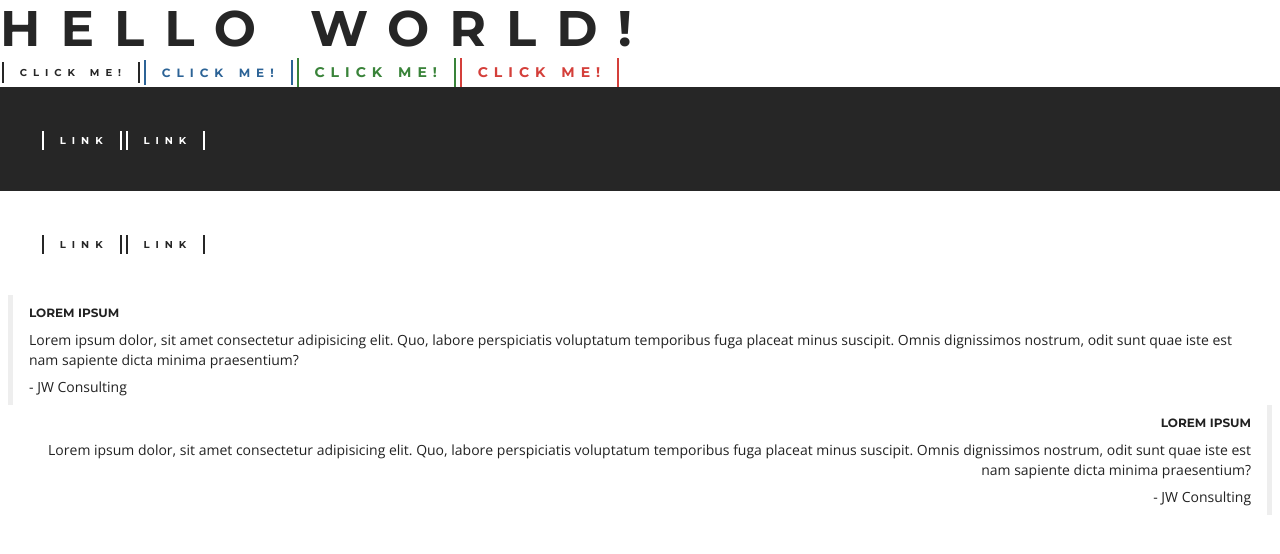
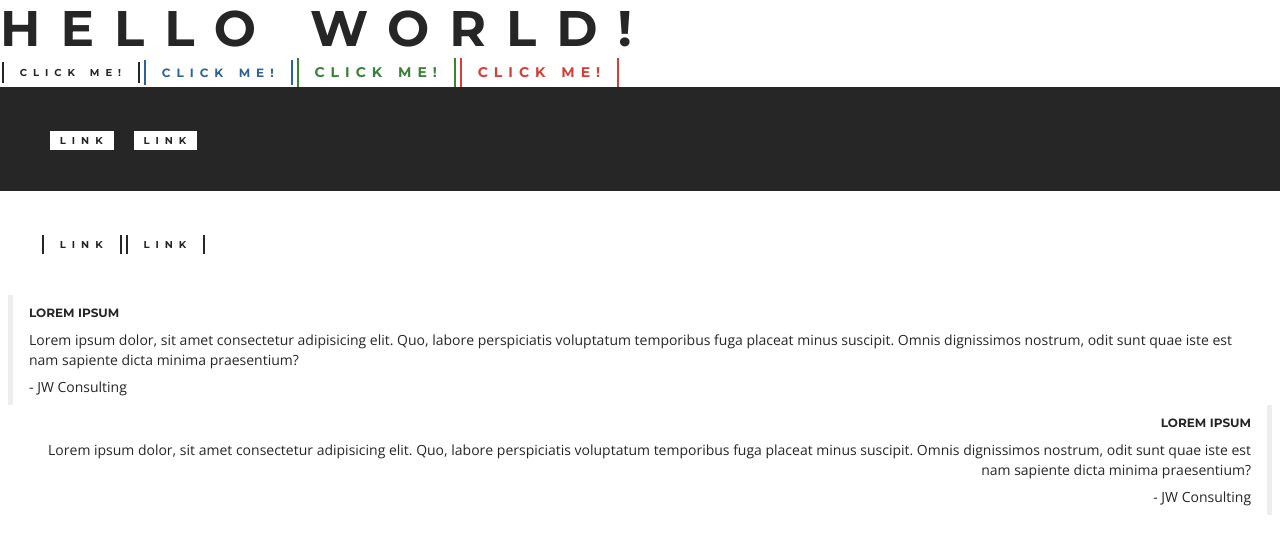
Before and after one commit to jwc-projects/Portfolio, a React (Vite) app: page / in a window 1280 px wide. Shown: the top 554 px of the page. Built offline with nearby package versions, Linux system fonts and the light colour scheme.

Commit message:
Update inverted bool naming convention. Add contrast text for default/inverted

```diff
--- a/src/components/MuiLink/index.tsx
+++ b/src/components/MuiLink/index.tsx
@@ -3,14 +3,14 @@ import { LinkProps } from "@mui/material";
 import StyledLink from "./style";
 
 export interface MuiLinkProps extends LinkProps {
-  inverted?: boolean;
+  isInverted?: boolean;
 }
 const MuiLink: FunctionComponent<PropsWithChildren<MuiLinkProps>> = ({
-  inverted = false,
+  isInverted = false,
   ...props
 }) => {
   return (
-    <StyledLink {...props} underline="none" inverted={inverted}>
+    <StyledLink {...props} underline="none" isInverted={isInverted}>
       {props.children}
     </StyledLink>
   );
--- a/src/components/MuiLink/style.ts
+++ b/src/components/MuiLink/style.ts
@@ -1,17 +1,17 @@
 import { Link, styled } from "@mui/material";
 import { MuiLinkProps } from ".";
 
-const StyledLink = styled(Link)<MuiLinkProps>(({ theme, inverted }) => ({
-  backgroundColor: inverted
+const StyledLink = styled(Link)<MuiLinkProps>(({ theme, isInverted }) => ({
+  backgroundColor: isInverted
     ? theme.palette.default.main
     : theme.palette.inverted.main,
-  borderBottomColor: inverted
+  borderBottomColor: isInverted
     ? theme.palette.default.main
     : theme.palette.inverted.main,
-  borderTopColor: inverted
+  borderTopColor: isInverted
     ? theme.palette.default.main
     : theme.palette.inverted.main,
-  color: inverted ? theme.palette.inverted.main : theme.palette.default.main,
+  color: isInverted ? theme.palette.inverted.main : theme.palette.default.main,
   fontFamily: "Montserrat",
   fontSize: 10,
   fontWeight: 700,
@@ -29,7 +29,7 @@ const StyledLink = styled(Link)<MuiLinkProps>(({ theme, inverted }) => ({
   cursor: "pointer",
   transition: "all 0.2s ease 0.2s",
   ":focus-visible": {
-    outlineColor: inverted
+    outlineColor: isInverted
       ? theme.palette.inverted.main
       : theme.palette.default.main,
     outlineOffset: 2,
@@ -40,13 +40,15 @@ const StyledLink = styled(Link)<MuiLinkProps>(({ theme, inverted }) => ({
     marginLeft: "0.30rem",
   },
   ":hover,:focus": {
-    backgroundColor: inverted
+    backgroundColor: isInverted
       ? theme.palette.inverted.main
       : theme.palette.default.main,
-    borderColor: inverted
+    borderColor: isInverted
       ? theme.palette.inverted.main
       : theme.palette.default.main,
-    color: inverted ? theme.palette.default.main : theme.palette.inverted.main,
+    color: isInverted
+      ? theme.palette.default.main
+      : theme.palette.inverted.main,
     "&::before": {
       left: 0,
     },
@@ -62,7 +64,7 @@ const StyledLink = styled(Link)<MuiLinkProps>(({ theme, inverted }) => ({
     top: 0,
     width: 2,
     transition: "all 0.2s ease 0s",
-    backgroundColor: inverted
+    backgroundColor: isInverted
       ? theme.palette.inverted.main
       : theme.palette.default.main,
   },
@@ -74,7 +76,7 @@ const StyledLink = styled(Link)<MuiLinkProps>(({ theme, inverted }) => ({
     top: 0,
     width: 2,
     transition: "all 0.2s ease 0s",
-    backgroundColor: inverted
+    backgroundColor: isInverted
       ? theme.palette.inverted.main
       : theme.palette.default.main,
   },
--- a/src/theme.ts
+++ b/src/theme.ts
@@ -40,9 +40,11 @@ const theme = createTheme({
     default: {
       main: "#262626",
       light: "#EEEEEE",
+      contrastText: "#FFFFFF",
     },
     inverted: {
       main: "#FFFFFF",
+      contrastText: "#262626",
     },
     primary: {
       main: "#2C6396",
```
